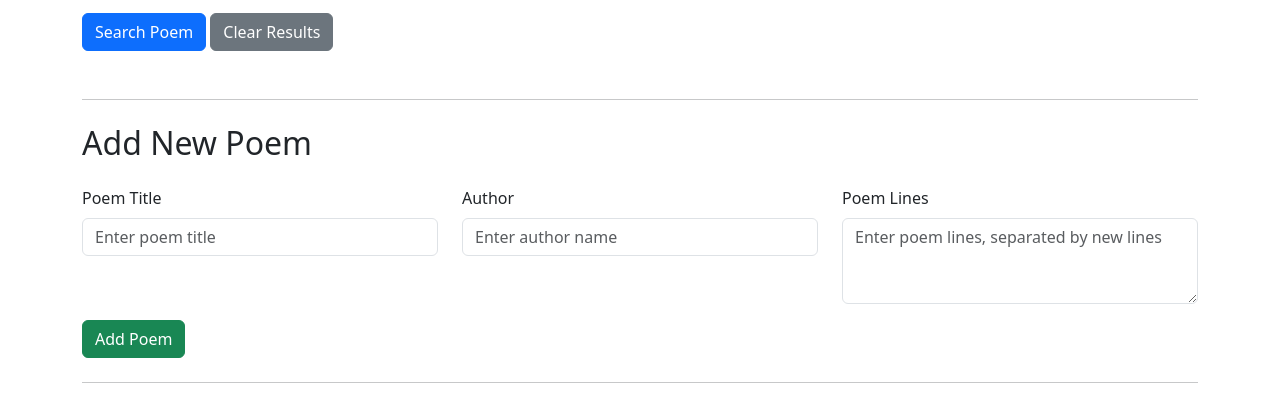
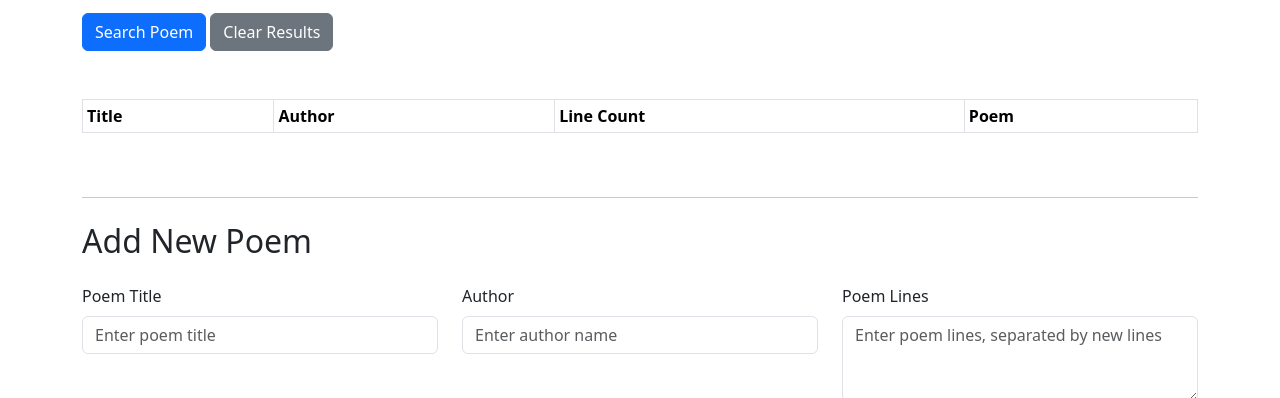
Before and after one commit to Exo-MDR-CD2000/poem-ts-vite, a website built with Vite: page index.html in a window 1280 px wide. Shown: the part 702-1100 px from the top of the page. Built offline with nearby package versions, Linux system fonts and the light colour scheme; no server answers.

Commit message:
added poem table for future use

```diff
--- a/index.html
+++ b/index.html
@@ -204,7 +204,26 @@
         </form>
 
         <!-- Results Section -->
-        <div id="results" class="mt-5"></div>
+        <!-- <div id="results" class="mt-5"></div> -->
+
+        <div class="poemTableSection mt-5 d-none d-md-block">
+            <div class="mb-4"></div>
+            <div class="table-responsive ">
+                <table class="table table-bordered table-striped table-hover table-sm">
+                    <thead>
+                        <tr>
+                            <th>Title</th>
+                            <th>Author</th>
+                            <th>Line Count</th>
+                            <th>Poem</th>
+                        </tr>
+                    </thead>
+                    <!-- tbody content here -->
+                </table>
+            </div>
+        </div>
+
+        <div class="mt-5"></div>
 
         <hr class="my-4">
 
@@ -230,6 +249,8 @@
             </div>
             <button type="submit" class="btn btn-success" id="add-poem-btn">Add Poem</button>
         </form>
+
+        <div class="mt-5"></div>
 
         <hr class="my-4">
 
```
